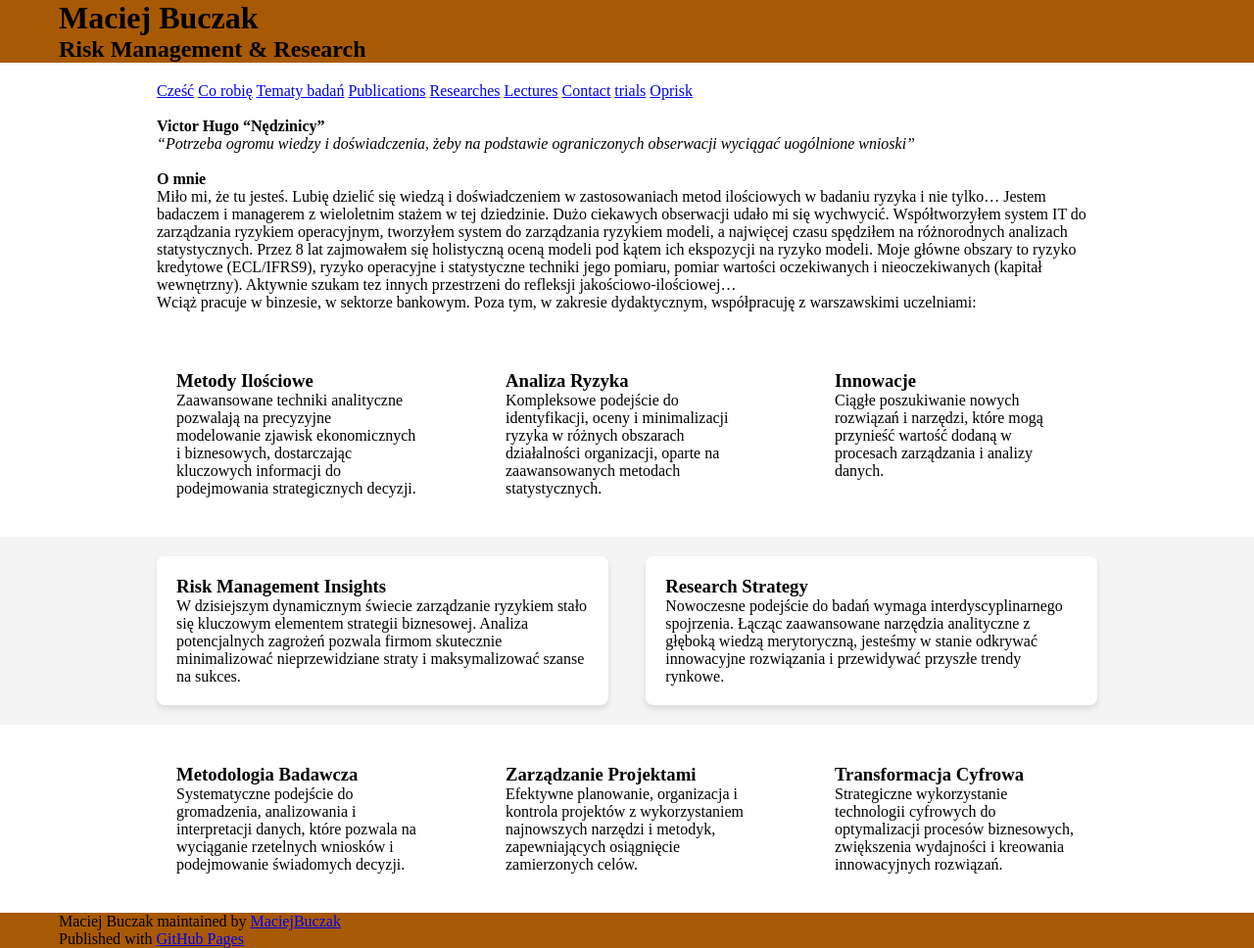
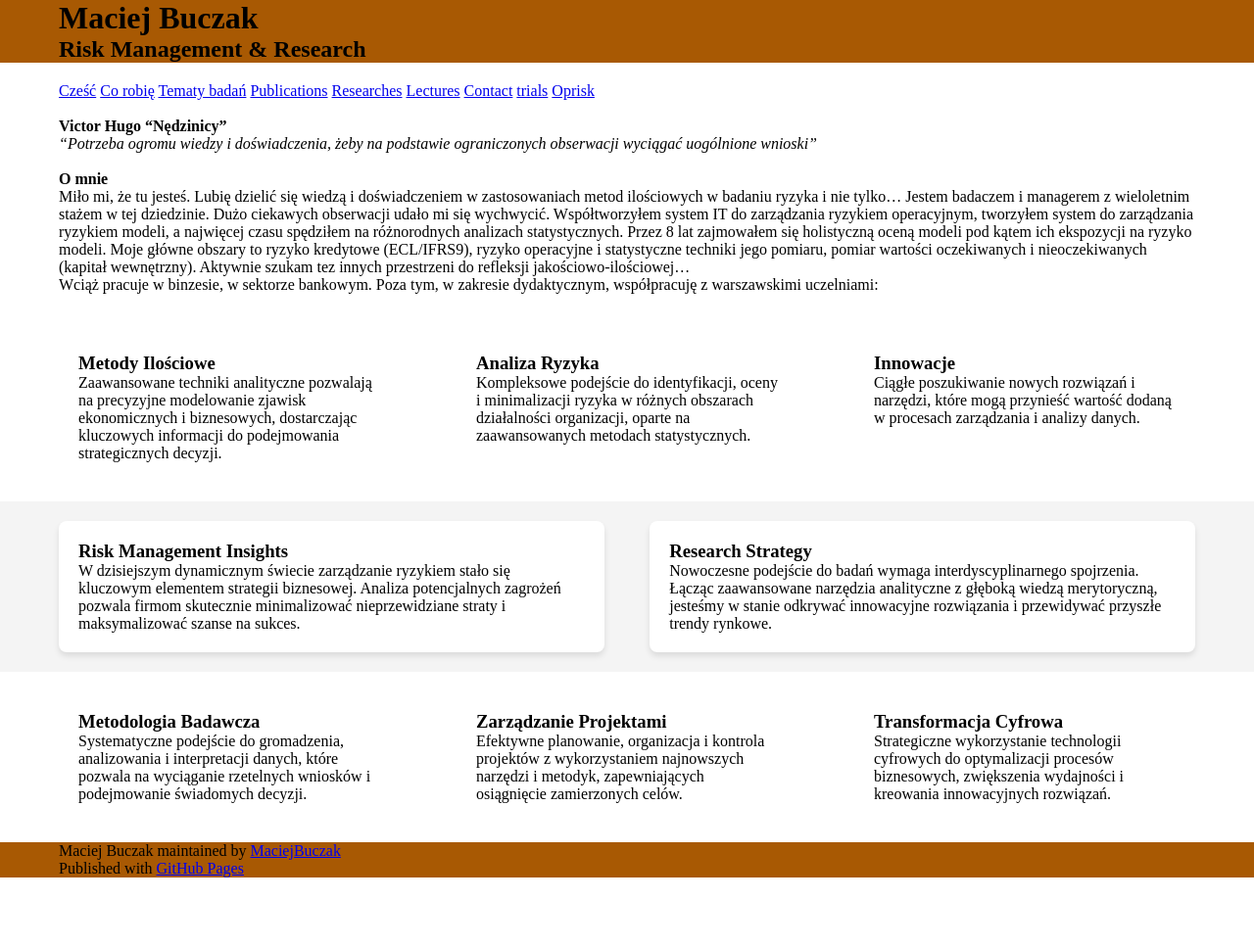
Before and after one commit to MaciejBuczak/risk-research, a Jekyll site: the page built from index.md, in a window 1280 px wide. Shown: the whole page at 98% size. Built offline with Jekyll 4.4.1, drawn with Linux system fonts in a browser that asks for light colours; after the commit the page ends 900 px from its top, so only the background shows below that.

Commit message:
Update default.html

```diff
--- a/_layouts/default.html
+++ b/_layouts/default.html
@@ -48,7 +48,7 @@
     }
     #main_content {
       width: 100%;
-      max-width: 1000px;
+      max-width: 1200px;
       padding: 0 20px;
     }
     #footer_wrap {
@@ -77,7 +77,7 @@
     }
     #middle_content, #second_middle_content {
       width: 100%;
-      max-width: 1000px;
+      max-width: 1200px;
       display: flex;
       justify-content: space-between;
       padding: 0 20px;
@@ -106,7 +106,7 @@
     }
     #bottom_content {
       width: 100%;
-      max-width: 1000px;
+      max-width: 1200px;
       display: flex;
       justify-content: space-between;
       padding: 0 20px;
```
